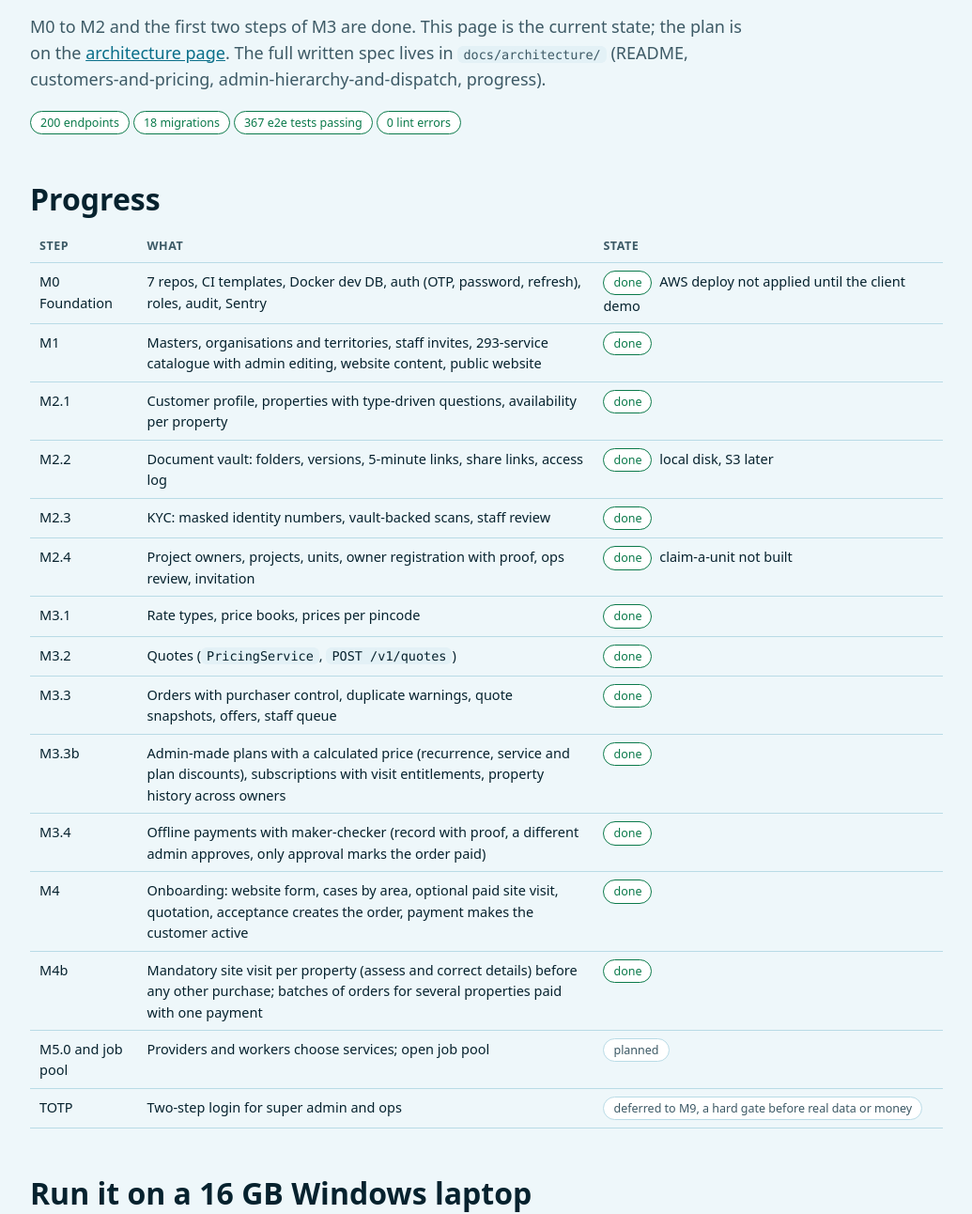
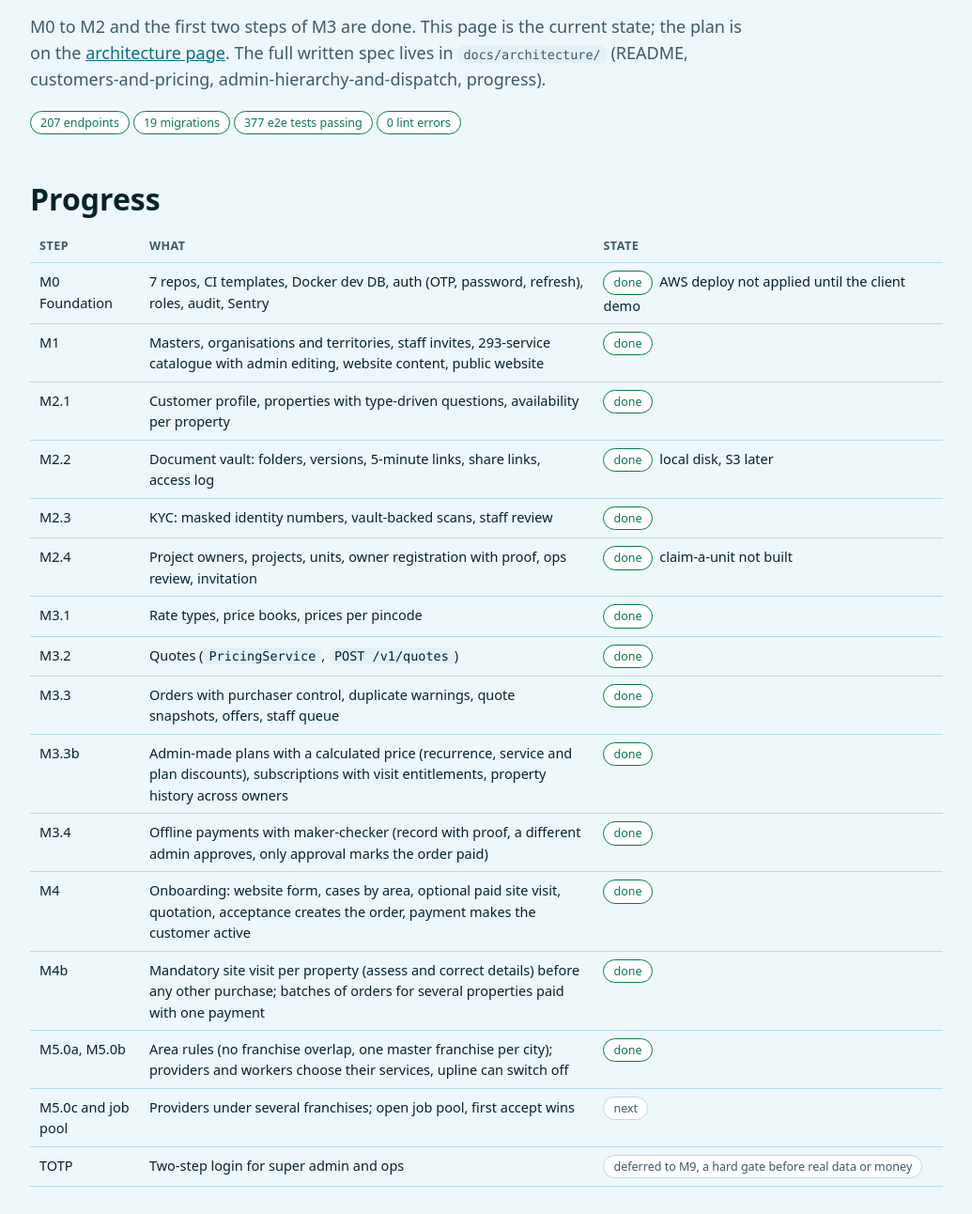
Before and after one commit to Abdeali-Sayadawala/mpd-handbook-developer, a plain HTML site: page status.html in a window 1280 px wide. Shown: the part 208-1500 px from the top of the page at 94% size, without its empty margins (122-1157 px from the left). Drawn offline with Linux system fonts and the light colour scheme.

Commit message:
feat/docs: area rules and provider/worker services (M5.0a, M5.0b)
Co-Authored-By: Claude Sonnet 5.5 <noreply@anthropic.com>

```diff
--- a/status.html
+++ b/status.html
@@ -39,7 +39,7 @@ pre{padding:12px 14px;overflow-x:auto;border:1px solid var(--line)}
 <main class="wrap">
 <h1>What is built, as of 21 Nov 2026</h1>
 <p class="lede">M0 to M2 and the first two steps of M3 are done. This page is the current state; the plan is on the <a href="index.html">architecture page</a>. The full written spec lives in <code>docs/architecture/</code> (README, customers-and-pricing, admin-hierarchy-and-dispatch, progress).</p>
-<p><span class="pill ok">200 endpoints</span><span class="pill ok">18 migrations</span><span class="pill ok">367 e2e tests passing</span><span class="pill ok">0 lint errors</span></p>
+<p><span class="pill ok">207 endpoints</span><span class="pill ok">19 migrations</span><span class="pill ok">377 e2e tests passing</span><span class="pill ok">0 lint errors</span></p>
 
 <h2 id="progress">Progress</h2>
 <table>
@@ -57,7 +57,8 @@ pre{padding:12px 14px;overflow-x:auto;border:1px solid var(--line)}
 <tr><td>M3.4</td><td>Offline payments with maker-checker (record with proof, a different admin approves, only approval marks the order paid)</td><td><span class="pill ok">done</span></td></tr>
 <tr><td>M4</td><td>Onboarding: website form, cases by area, optional paid site visit, quotation, acceptance creates the order, payment makes the customer active</td><td><span class="pill ok">done</span></td></tr>
 <tr><td>M4b</td><td>Mandatory site visit per property (assess and correct details) before any other purchase; batches of orders for several properties paid with one payment</td><td><span class="pill ok">done</span></td></tr>
-<tr><td>M5.0 and job pool</td><td>Providers and workers choose services; open job pool</td><td><span class="pill later">planned</span></td></tr>
+<tr><td>M5.0a, M5.0b</td><td>Area rules (no franchise overlap, one master franchise per city); providers and workers choose their services, upline can switch off</td><td><span class="pill ok">done</span></td></tr>
+<tr><td>M5.0c and job pool</td><td>Providers under several franchises; open job pool, first accept wins</td><td><span class="pill later">next</span></td></tr>
 <tr><td>TOTP</td><td>Two-step login for super admin and ops</td><td><span class="pill later">deferred to M9, a hard gate before real data or money</span></td></tr>
 </table>
 
@@ -158,8 +159,7 @@ mpd-frontend  : pnpm api:generate && npx tsc --noEmit && pnpm lint
 
 <h2 id="next">Next</h2>
 <ol>
-<li><b>M5.0</b> providers and workers choose their services (and the area rules), then the job pool, the field app and the checklist engine.</li>
-<li><b>M5.0</b> providers and workers choose their services, then the job pool.</li>
+<li><b>M5.0c</b> providers registered under several franchises, then the job pool, the field app and the checklist engine.</li>
 </ol>
 
 <h2>Known gaps</h2>
```
Also changed, not shown: 3 other files.
